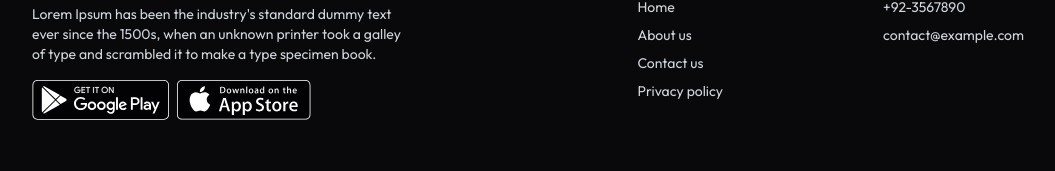
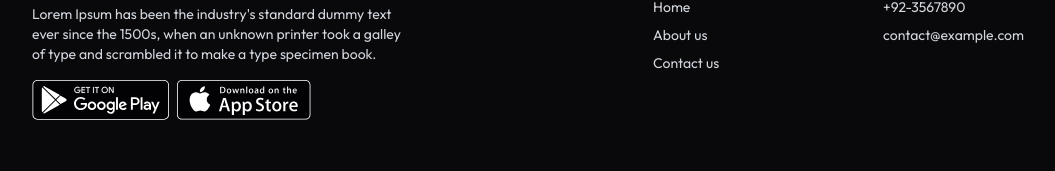
Before and after one commit to MuhaibShamsher/QuickShow-MovieTicketBookingApp, a React (Vite) app in the folder Client/: page / in a window 1280 px wide. Shown: the part 3345-3516 px from the top of the page, without its empty margins (112-1167 px from the left). Built offline with nearby package versions, Linux system fonts and the light colour scheme; no server answers.

Commit message:
use PreBuiltUI footer component

```diff
--- a/Client/src/components/Footer.jsx
+++ b/Client/src/components/Footer.jsx
@@ -23,7 +23,6 @@ function Footer() {
               <li><a href="#">Home</a></li>
               <li><a href="#">About us</a></li>
               <li><a href="#">Contact us</a></li>
-              <li><a href="#">Privacy policy</a></li>
             </ul>
           </div>
           <div>
```
